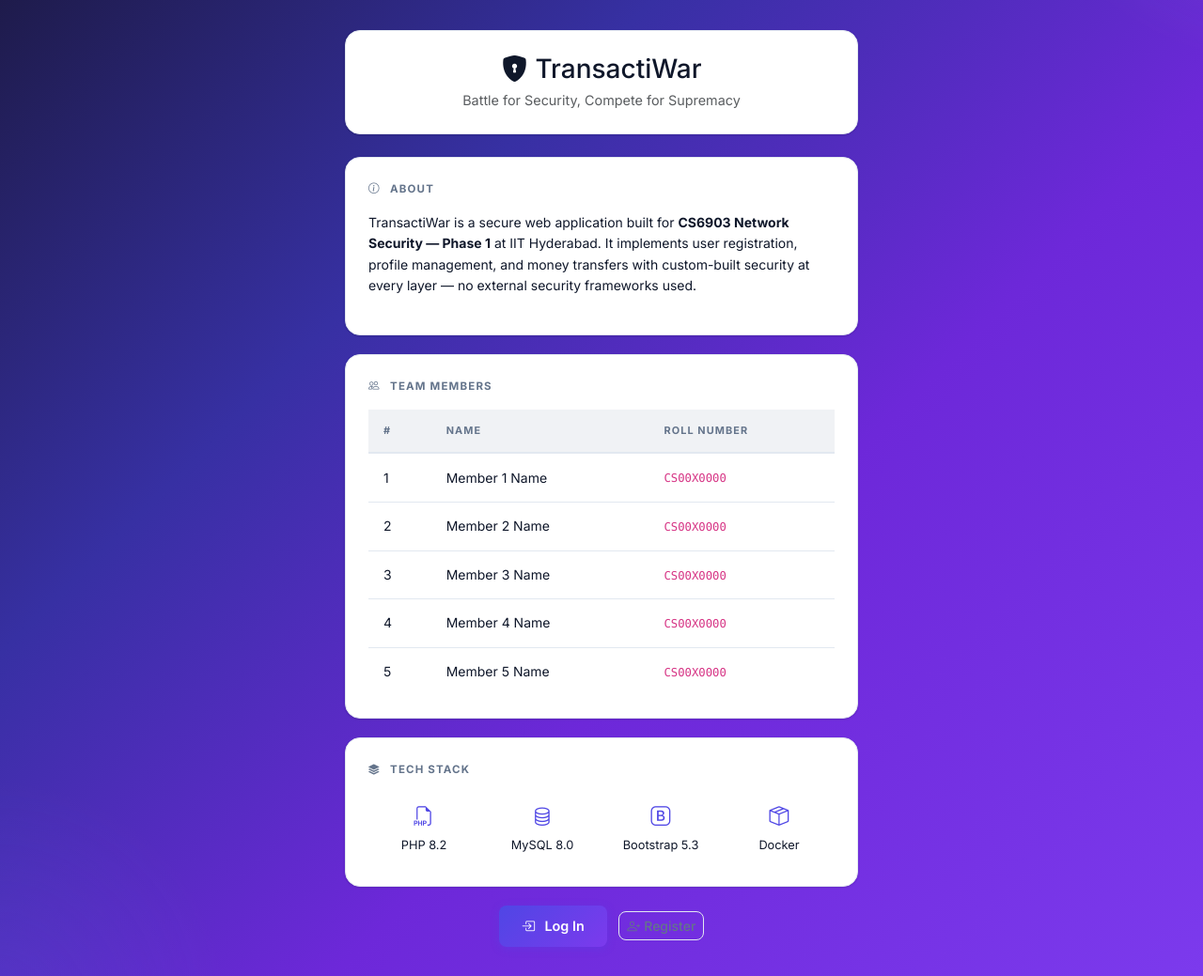
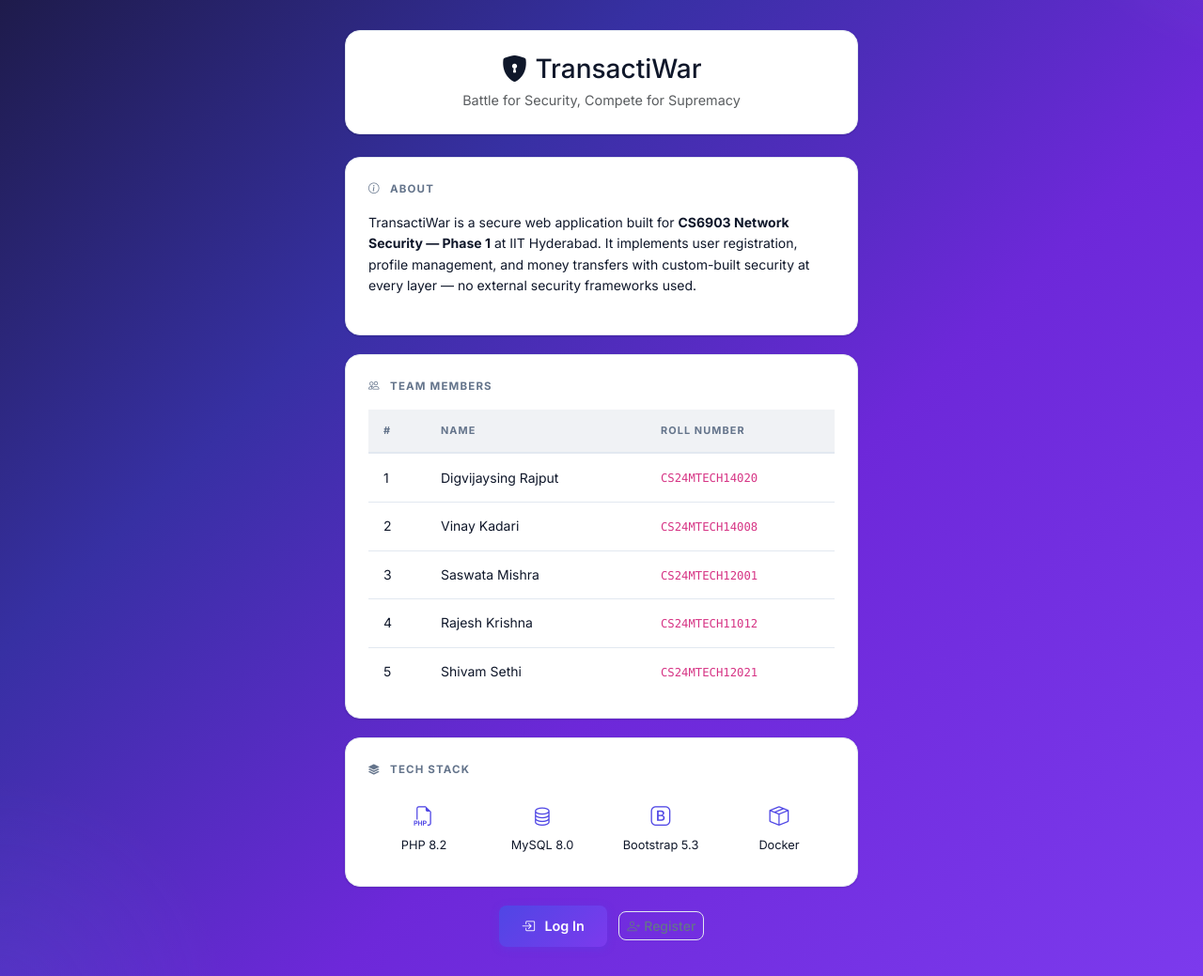
Before and after one commit to shivamsethi98/transactiWar, a PHP site: page /about in a window 1280 px wide. Shown: the top 1039 px of the page at 94% size. Run offline with PHP 8.4, Linux system fonts and the light colour scheme.

Commit message:
about update

```diff
--- a/app/pages/about.php
+++ b/app/pages/about.php
@@ -7,11 +7,11 @@ $page_title = 'About — TransactiWar';
  * All output is escaped with e() to prevent XSS.
  */
 $team_members = [
-    ['name' => 'Member 1 Name', 'roll' => 'CS00X0000'],
-    ['name' => 'Member 2 Name', 'roll' => 'CS00X0000'],
-    ['name' => 'Member 3 Name', 'roll' => 'CS00X0000'],
-    ['name' => 'Member 4 Name', 'roll' => 'CS00X0000'],
-    ['name' => 'Member 5 Name', 'roll' => 'CS00X0000'],
+    ['name' => 'Digvijaysing Rajput', 'roll' => 'CS24MTECH14020'],
+    ['name' => 'Vinay Kadari',        'roll' => 'CS24MTECH14008'],
+    ['name' => 'Saswata Mishra',      'roll' => 'CS24MTECH12001'],
+    ['name' => 'Rajesh Krishna',      'roll' => 'CS24MTECH11012'],
+    ['name' => 'Shivam Sethi',        'roll' => 'CS24MTECH12021'],
 ];
 
 include __DIR__ . '/../templates/header.php';
```
